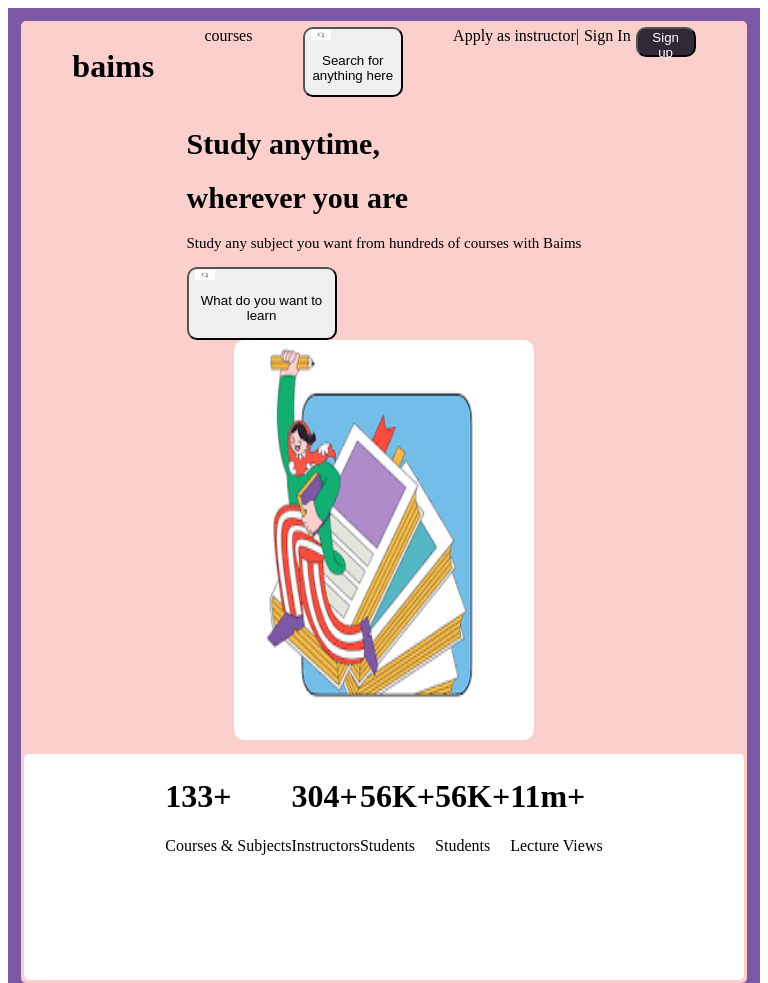
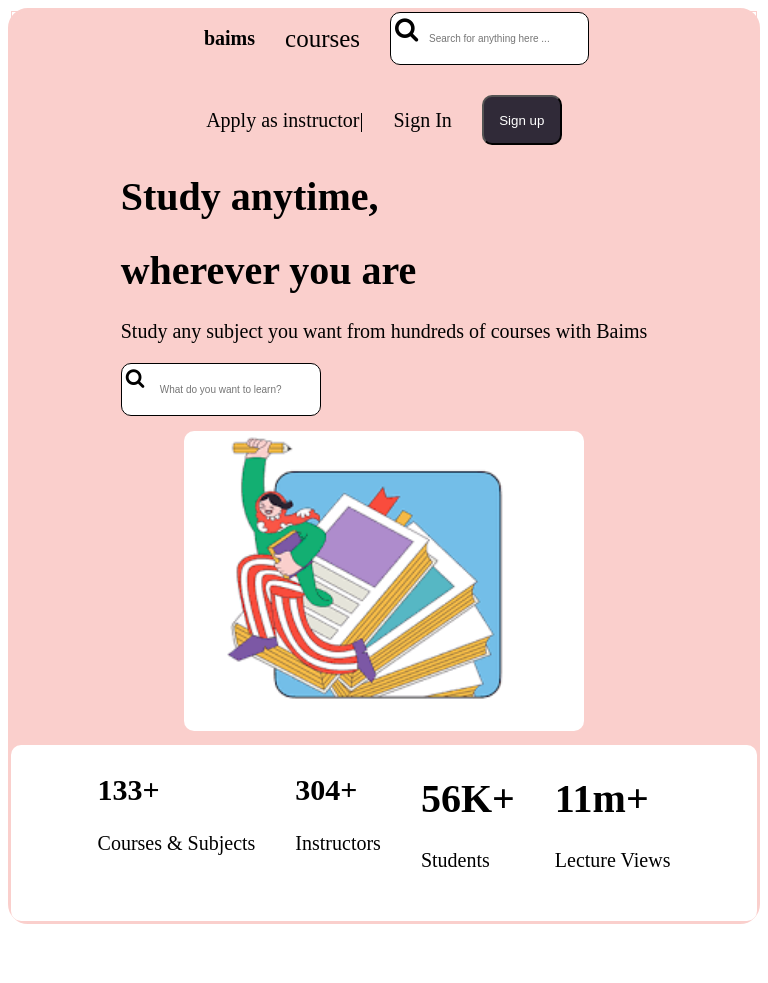
Before and after one commit to Marthamwongeli/landingpage, a plain HTML site: page index.html in a window 768 px wide. Shown: the top 983 px of the page. After the commit the page ends 932 px from the top, so only its background shows below. Drawn offline with Linux system fonts and the light colour scheme.

Commit message:
added files

```diff
--- a/index.html
+++ b/index.html
@@ -5,51 +5,47 @@
     <meta name="viewport" content="width=device-width, initial-scale=1.0">
     <title>Document</title>
     <link rel="stylesheet" href="style.css">
+    <link rel="stylesheet" href="https://cdnjs.cloudflare.com/ajax/libs/font-awesome/4.7.0/css/font-awesome.min.css">
 </head>
 <body>
-<div id="container">
+
     <div id="body">
     <div class="navbar">
 
-        <a><h1>baims</h1></a>
+        <a><h1 id="brand">baims</h1></a>
         <a>courses</a>
-        <button id="button">
-            <img src="images/search.png" id="search">
-            <p>Search for anything here</p>
-        </button>
-        <div id="signin">
+            <div class="input-icons">
+                <i class="fa fa-search icon"></i>
+                <input class="input-field" type="text" placeholder="Search for anything here ...">
+            </div>
+        <div id="moreinfo">
         <a>Apply as instructor|</a>
         <a>Sign In</a>
         <button id="signup">Sign up</button>
         </div>
     </div>
-  <div class="row">
-    <div class="column">
+  <div class="landingpage">
+    <div class="landingpagetext">
             <h1>Study anytime,</h1>
             <h1>wherever you are</h1>
             <p>Study any subject you  want from hundreds of courses with Baims</p>
-            <button id="buttons">
-            <img src="images/search.png" id="search">
-            <p>What do you want to learn</p>
-            </button>
-
-        </div>
-            <div class="column2">
-                <img src="images/study.png" id="image1">
+                    <div class="input-icons">
+                        <i class="fa fa-search icon"></i>
+                        <input class="input-learn" type="text" placeholder="What do you want to learn?">
+                    </div>
+            </div>
+            <div class="landingpageright">
+                <img src="images/study.png" id="landingpageimage">
                 </div>
         </div>
                 <div class="statistics">
                     <div id="features">
-                        <h1>133+</h1>
+                        <h2>133+</h2>
                         <p>Courses & Subjects</p>
                     </div>
                     <div id="features">
-                        <h1>304+</h1>
+                        <h2>304+</h2>
                         <p>Instructors</p>
-                    </div>
-                    <div id="features">
-                        <h1>56K+</h1>
-                        <P>Students</P>
                     </div>
                     <div id="features">
                         <h1>56K+</h1>
@@ -64,6 +60,6 @@
              </div>
 
     </div>
-    </div>
+</div>
 </body>
 </html>
--- a/style.css
+++ b/style.css
@@ -1,8 +1,5 @@
-#container{
-   border: solid #7C58A5;
-   /* border-radius: 10px; */
-   background-color: #7C58A5;
-}
+
+
 #body{
     border: solid #FACFCC;
     border-radius: 20px;
@@ -13,51 +10,66 @@
     display: flex;
     justify-content: space-evenly;
     margin-top: 50px;
+    border: solid 1px;
+    align-items: center;
+    border-color: #FACFCC;
+    font-size: 25px;
 }
-#button{
-    display: flex;
-    width: 200px;
-    height: 50px;
+
+.icon {
+    padding: 10px;
+    min-width: 20px;
+    text-align: center;
+    position: absolute;
+}
+
+.input-field {
+    width: 100%;
+    padding: 20px;
+    text-align: center;
+    border: solid 1px;
     border-radius: 20px;
+    font-size: 20px;
+}
+.input-learn {
+    width: 50%;
+    padding: 20px;
     text-align: center;
+    border: solid 1px;
+    border-radius: 20px;
+    font-size: 20px;
 }
-#buttons{
-    display: flex;
-    width: 300px;
-    border-radius: 20px;
-}
-#signin{
+#moreinfo{
     display: flex;
     gap: 80px;
+    align-items: center;
 }
 #signup{
     border-radius: 10px;
-    width: 100px;
-    height: 50px;
+    width: 80px;
+    height: 10px;
+    padding: 30px;
     background-color:rgb(48, 42,56);
     color: white;
 }
-.row{
+.landingpage{
     display:flex;
-    gap:10%;
+
     background-color: #FACFCC;
    justify-content: space-around;
     text-decoration:black;
 
 
 }
-.column{
+.landingpagetext{
     display:block;
     font-size: xx-large;
     color:black;
 }
-#search{
-    width: 30px;
-    height: 30px;
-}
 
-#image1{
-    width: 500px;
+
+#landingpageimage{
+    object-fit: contain;
     height: 500px;
     border-radius: 15px;
     margin-bottom: 20px;
@@ -68,91 +80,201 @@
     border-radius: 20px;
     background-color: white;
     height: 180px;
-    justify-content: space-around;
+    justify-content: center;
+    gap: 20%;
 }
 #features{
     display: block;
 }
-@media all and (min-width:280px) and (max-width:1030px){
-    #container{
-        border: solid #7C58A5;
-        background-color: #7C58A5;
-     }
+@media screen and (min-width:200px) and (max-width:500px){
     #body{
-         border: solid #FACFCC;
-         border-radius: 5px;
-         background-color: #FACFCC;
-         margin: 10px;
+        margin: 0px;
     }
     .navbar{
         display: flex;
         flex-wrap: wrap;
-         gap: 2px;
-         /* justify-content: center; */
-         margin-top: 3px;
+        justify-content: center;
+        margin-top: 0px;
+        border: solid 1px;
+       border-color: #FACFCC;
+       gap: 20px;
     }
-     #button{
+    #brand{
+        font-size: 20px;
+
+    }
+
+    .icon {
+        padding: 5px;
+        min-width: 8px;
+        text-align: center;
+        position: absolute;
+    }
+
+    .input-field {
+        width: 90%;
+        padding: 10px;
+        text-align: center;
+        border: solid 1px;
+        border-radius: 10px;
+        font-size: 10px;
+    }
+    .input-learn {
+        width: 50%;
+        padding: 10px;
+        text-align: center;
+        border: solid 1px;
+        border-radius: 10px;
+        font-size: 10px;
+    }
+    #moreinfo{
         display: flex;
         flex-wrap: wrap;
-         width: 100px;
-         height: 70px;
-         border-radius: 10px;
-         text-align: center;
-     }
-     #buttons{
-         display: flex;
-         flex-wrap: wrap;
-         width: 150px;
-         border-radius: 10px;
-     }
-     #signin{
-         display: flex;
-         flex-wrap: wrap;
-         gap: 5px;
+        gap: 30px;
+        font-size: 20px;
     }
     #signup{
         border-radius: 10px;
-         width: 60px;
-         height: 30px;
+        width: 70px;
+        height: 50px;
+        padding: 15px;
         background-color:rgb(48, 42,56);
         color: white;
+        align-items: center;
     }
-     .row{
+    .landingpage{
         display:flex;
         flex-wrap: wrap;
-         gap:5%;
         background-color: #FACFCC;
-        justify-content: center;
         text-decoration:black;
 
 
     }
-     .column{
+    .landingpagetext{
         display:block;
-         font-size:15px;
+        font-size: 15px;
         color:black;
     }
-     #search{
-         width: 20px;
-         height: 10px;
-     }
 
-     #image1{
-         width: 300px;
-         height: 400px;
+
+    #landingpageimage{
+        object-fit: contain;
+        height: 200px;
         border-radius: 10px;
         margin-bottom: 10px;
+
     }
     .statistics{
         display: flex;
         flex-wrap: wrap;
         border: solid white;
-         border-radius: 5px;
+        border-radius: 10px;
         background-color: white;
-         height: 220px;
-         justify-content: center;
+        height: 100px;
+        font-size: 10px;
+        gap: 30px;
+
+
     }
     #features{
         display: block;
     }
+
 }
+@media screen and (min-width:500px) and (max-width:1200px){
+    #body{
+        margin: 0px;
+    }
+    .navbar{
+        display: flex;
+        flex-wrap: wrap;
+        justify-content: center;
+        margin-top: 0px;
+        border: solid 1px;
+        border-color: #FACFCC;
+        gap: 30px;
+    }
+    #brand{
+        font-size: 20px;
+
+    }
+
+    .icon {
+        padding: 5px;
+        min-width: 8px;
+        text-align: center;
+        position: absolute;
+    }
+
+    .input-field {
+        width: 90%;
+        padding: 20px;
+        text-align: center;
+        border: solid 1px;
+        border-radius: 10px;
+        font-size: 10px;
+    }
+    .input-learn {
+        width: 30%;
+        padding: 20px;
+        text-align: center;
+        border: solid 1px;
+        border-radius: 10px;
+        font-size: 10px;
+    }
+    #moreinfo{
+        display: flex;
+        flex-wrap: wrap;
+        gap: 30px;
+        font-size: 20px;
+    }
+    #signup{
+        border-radius: 10px;
+        width: 80px;
+        height: 50px;
+        padding: 15px;
+        background-color:rgb(48, 42,56);
+        color: white;
+        align-items: center;
+    }
+    .landingpage{
+        display:flex;
+        flex-wrap: wrap;
+        background-color: #FACFCC;
+        text-decoration:black;
+
+
+    }
+    .landingpagetext{
+        display:block;
+        font-size: 20px;
+        color:black;
+    }
+
+
+    #landingpageimage{
+        object-fit: contain;
+        height: 300px;
+        border-radius: 10px;
+        margin-bottom: 10px;
+        margin-top: 15px;
+
+    }
+    .statistics{
+        display: flex;
+        flex-wrap: wrap;
+        border: solid white;
+        border-radius: 10px;
+        background-color: white;
+        height: 170px;
+        /* font-size: 10px; */
+        gap: 40px;
+
+
+    }
+    #features{
+        display: block;
+        font-size: 20px;
+    }
+
+}
```
Lines whose indentation alone changed are shown as unchanged.
